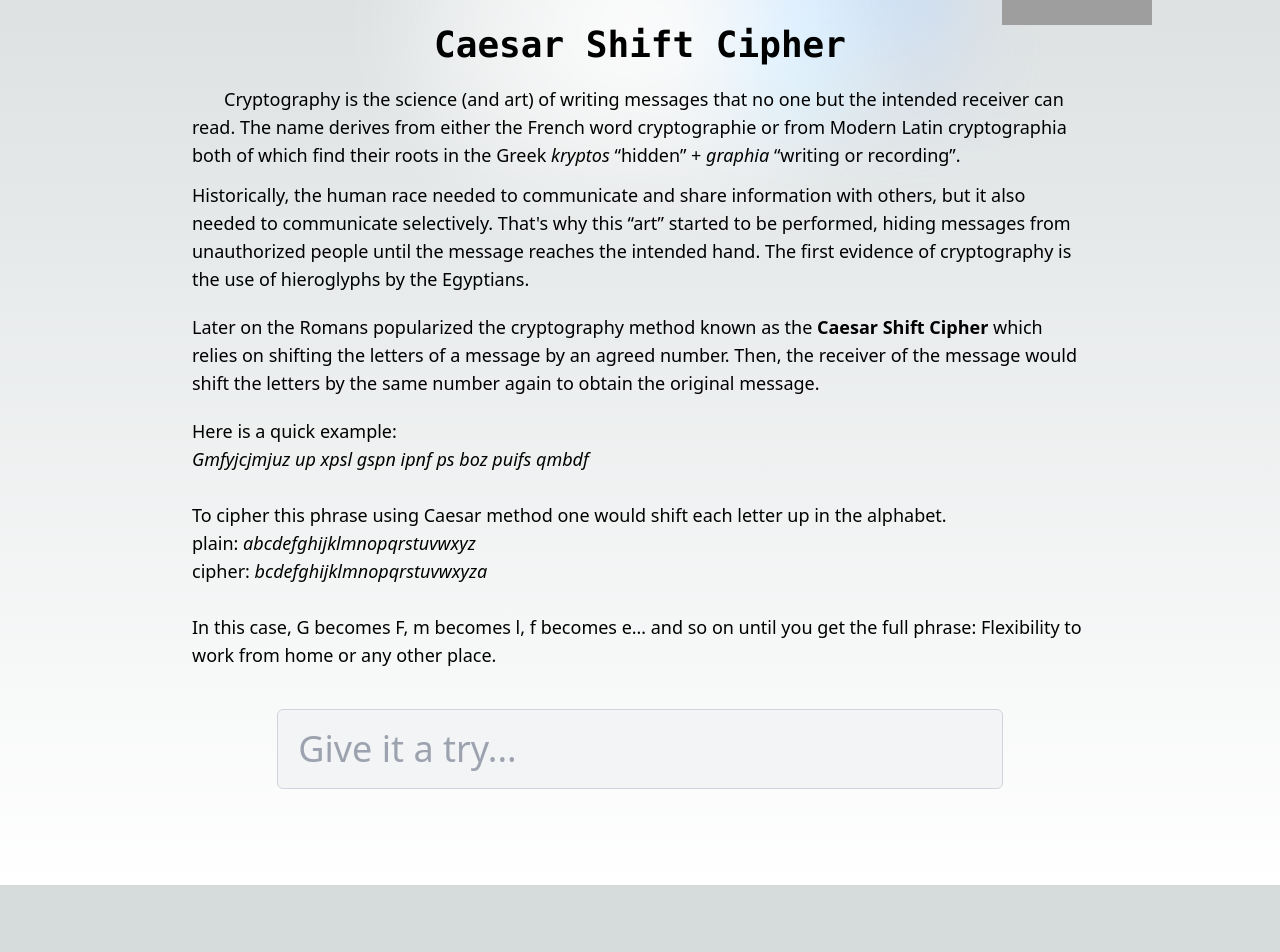
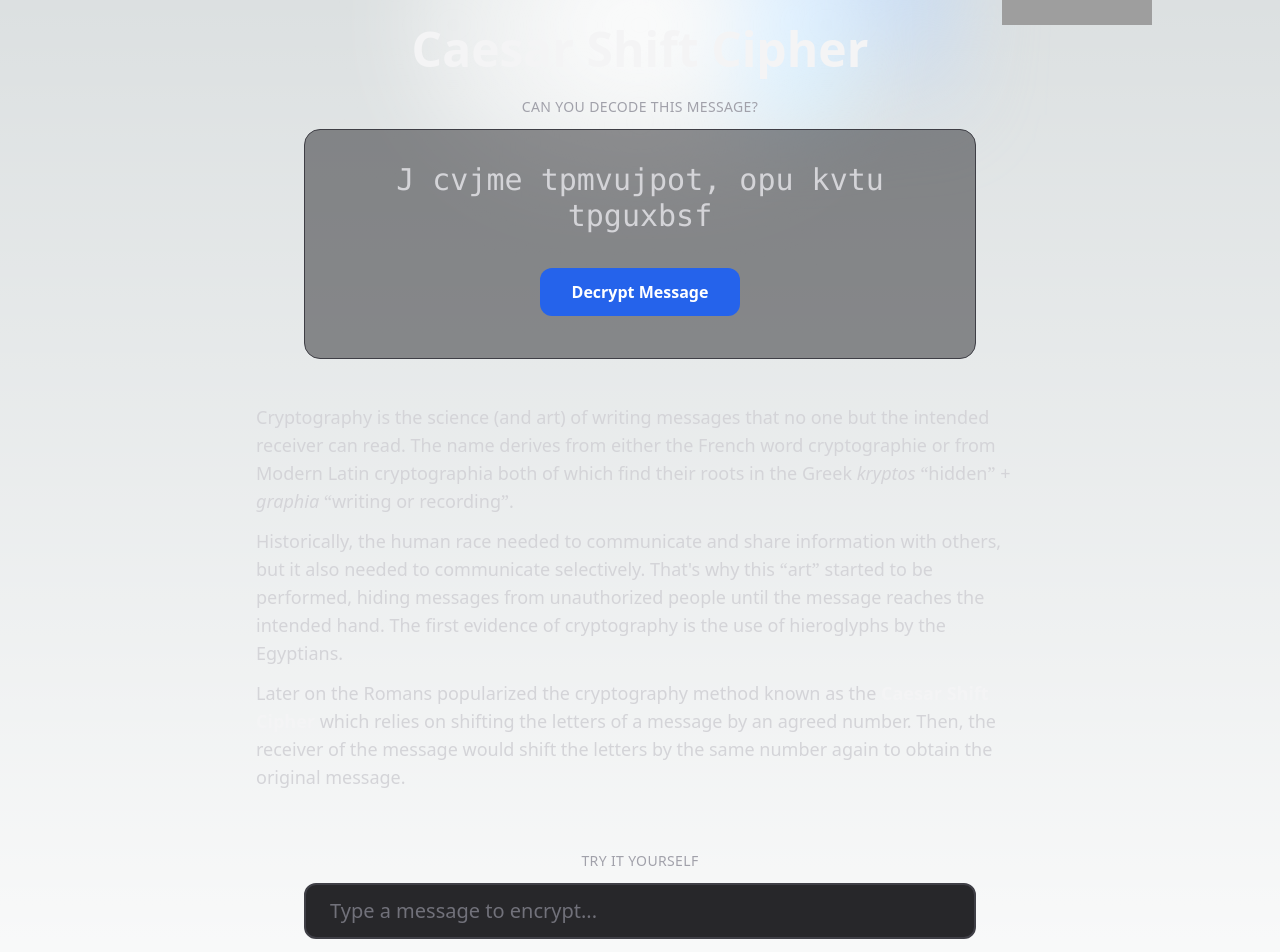
Before and after one commit to fpuglap/ciphers, a Next.js app: page / in a window 1280 px wide. Shown: the part 200-1152 px from the top of the page. Before the commit the page ends 1085 px from the top, so only its background shows below. Built offline with nearby package versions, Linux system fonts and the light colour scheme; grey boxes are pictures that could not be loaded.

Commit message:
Improve cipher component with better UX and Caesar quote

```diff
--- a/app/cipher.tsx
+++ b/app/cipher.tsx
@@ -3,89 +3,184 @@
 import React, { useState } from 'react';
 import { decryptMessage, encryptMessage } from '@/utils/helpers';
 
+const SECRET_MESSAGE = 'J cvjme tpmvujpot, opu kvtu tpguxbsf';
+const DECODED_MESSAGE = 'I build solutions, not just software';
+
 const Cipher = () => {
-  const [encryptedMessage, setEncryptedMessage] = useState('');
-  const [decryptedMessage, setDecryptedMessage] = useState('');
+  const [isRevealed, setIsRevealed] = useState(false);
+  const [userInput, setUserInput] = useState('');
+  const [userEncrypted, setUserEncrypted] = useState('');
+  const [showDecrypted, setShowDecrypted] = useState(false);
 
-  const handleChange = (event: { target: { value: string } }) => {
+  const handleReveal = () => {
+    setIsRevealed(true);
+  };
+
+  const handleUserInput = (event: { target: { value: string } }) => {
     const input = event.target.value;
-    const decrypted = decryptMessage(input, 1);
-    const encrypted = encryptMessage(input, 1);
-    setDecryptedMessage(decrypted);
-    setEncryptedMessage(encrypted);
+    setUserInput(input);
+    setUserEncrypted(encryptMessage(input, 1));
+    setShowDecrypted(false);
   };
 
   return (
     <div className='flex flex-col w-full justify-center items-center'>
-      <h1 className='left-0 flex w-full text-4xl justify-center from-zinc-200 pb-2 dark:from-inherit lg:static lg:w-auto lg:rounded-xl'>
-        <code className='font-mono font-bold'>Caesar Shift Cipher</code>
+      <h1 className='text-4xl md:text-5xl font-bold text-center mb-6 text-zinc-100'>
+        Caesar Shift Cipher
       </h1>
-      <article className='mx-8'>
-        <section className='indent-8 my-3 text-left w-full text-lg lg:max-w-4xl'>
+
+      {/* Secret Message Section */}
+      <div className='w-full max-w-2xl mb-8'>
+        <p className='text-sm uppercase tracking-wide text-zinc-400 mb-3 text-center'>
+          Can you decode this message?
+        </p>
+        <div className='p-8 rounded-2xl bg-zinc-800/50 border border-zinc-700 text-center'>
+          {/* Message */}
+          <div className='grid mb-6'>
+            <span
+              className={`col-start-1 row-start-1 text-2xl md:text-3xl font-mono transition-opacity duration-500 ${
+                isRevealed ? 'opacity-0' : 'opacity-100'
+              } text-zinc-300`}
+            >
+              {SECRET_MESSAGE}
+            </span>
+            <span
+              className={`col-start-1 row-start-1 text-2xl md:text-3xl font-mono transition-opacity duration-500 ${
+                isRevealed ? 'opacity-100' : 'opacity-0'
+              } text-green-400`}
+            >
+              {DECODED_MESSAGE}
+            </span>
+          </div>
+          {/* Buttons */}
+          <div className='grid place-items-center'>
+            <div
+              className={`col-start-1 row-start-1 transition-opacity duration-400 ${
+                !isRevealed ? 'opacity-100' : 'opacity-0 pointer-events-none'
+              }`}
+            >
+              <button
+                onClick={handleReveal}
+                className='px-8 py-3 bg-blue-600 hover:bg-blue-500 text-white font-semibold rounded-xl transition-all duration-200 hover:scale-105 active:scale-95 whitespace-nowrap'
+              >
+                Decrypt Message
+              </button>
+            </div>
+            <div
+              className={`col-start-1 row-start-1 flex flex-col items-center gap-3 transition-opacity duration-400 ${
+                isRevealed ? 'opacity-100' : 'opacity-0 pointer-events-none'
+              }`}
+            >
+              <p className='text-sm text-zinc-500'>
+                Shifted by 1 position: B→A, C→B, D→C...
+              </p>
+              <button
+                onClick={() => setIsRevealed(false)}
+                className='px-4 py-2 text-sm bg-zinc-700 hover:bg-zinc-600 text-zinc-300 rounded-lg transition-colors'
+              >
+                Reset
+              </button>
+            </div>
+          </div>
+        </div>
+      </div>
+
+      {/* Introduction */}
+      <article className='max-w-3xl mb-12 text-zinc-300'>
+        <p className='my-3 text-lg'>
           Cryptography is the science (and art) of writing messages that no one
           but the intended receiver can read. The name derives from either the
           French word cryptographie or from Modern Latin cryptographia both of
-          which find their roots in the Greek <em>kryptos</em> “hidden” +{' '}
-          <em>graphia</em> “writing or recording”.
-        </section>
-        <section className='my-3 w-full text-left text-lg from-zinc-200 pb-2 dark:from-inherit lg:max-w-4xl lg:static lg:w-auto lg:rounded-xl mx-auto'>
+          which find their roots in the Greek <em>kryptos</em>{' '}
+          <span className='font-serif'>&ldquo;</span>hidden<span className='font-serif'>&rdquo;</span> +{' '}
+          <em>graphia</em> <span className='font-serif'>&ldquo;</span>writing or recording<span className='font-serif'>&rdquo;</span>.
+        </p>
+        <p className='my-3 text-lg'>
           Historically, the human race needed to communicate and share
           information with others, but it also needed to communicate
-          selectively. That&apos;s why this “art” started to be performed,
+          selectively. That&apos;s why this <span className='font-serif'>&ldquo;</span>art<span className='font-serif'>&rdquo;</span> started to be performed,
           hiding messages from unauthorized people until the message reaches the
           intended hand. The first evidence of cryptography is the use of
           hieroglyphs by the Egyptians.
-        </section>
-        <section className='my-3 w-full text-left text-lg from-zinc-200 pb-2 dark:from-inherit lg:max-w-4xl lg:static lg:w-auto lg:rounded-xl mx-auto'>
+        </p>
+        <p className='my-3 text-lg'>
           Later on the Romans popularized the cryptography method known as the{' '}
-          <strong>Caesar Shift Cipher</strong> which relies on shifting the
+          <strong className='text-zinc-100'>Caesar Shift Cipher</strong> which relies on shifting the
           letters of a message by an agreed number. Then, the receiver of the
           message would shift the letters by the same number again to obtain the
           original message.
-        </section>
-        <section className='my-3 w-full text-left text-lg from-zinc-200 pb-2 dark:from-inherit lg:max-w-4xl lg:static lg:w-auto lg:rounded-xl mx-auto'>
-          Here is a quick example: <br />
-          <em>Gmfyjcjmjuz up xpsl gspn ipnf ps boz puifs qmbdf</em>
-          <br />
-          <br />
-          To cipher this phrase using Caesar method one would shift each letter
-          up in the alphabet. <br />
-          plain: <em>abcdefghijklmnopqrstuvwxyz</em>
-          <br />
-          cipher: <em>bcdefghijklmnopqrstuvwxyza</em>
-          <br />
-          <br />
-          In this case, G becomes F, m becomes l, f becomes e… and so on until
-          you get the full phrase: Flexibility to work from home or any other
-          place.
-        </section>
+        </p>
       </article>
-      <input
-        className='flex justify-center items-center w-full h-20 text-4xl px-5 py-2 mt-5 rounded-md border focus:outline-none focus:ring focus:border-[#0141ff]  border-gray-300 bg-gray-100 dark:border-neutral-700 dark:bg-neutral-600 dark:bg-opacity-30 leading-tight lg:w-8/12'
-        type='text'
-        placeholder='Give it a try...'
-        onChange={handleChange}
-      />
-      {decryptedMessage && (
-        <>
-          <p className='fixed left-0 flex w-full mt-20 text-4xl justify-center from-zinc-200 pb-3 dark:from-inherit lg:static lg:w-auto lg:rounded-xl'>
-            <code className='font-mono'>Decrypted message</code>
+
+      {/* Try it yourself section */}
+      <div className='w-full max-w-2xl'>
+        <p className='text-sm uppercase tracking-wide text-zinc-400 mb-3 text-center'>
+          Try it yourself
+        </p>
+        <input
+          className='w-full h-14 text-xl px-6 py-4 rounded-xl border-2 transition-all duration-200 focus:outline-none focus:ring-4 focus:ring-blue-500/30 focus:border-blue-500 border-zinc-700 bg-zinc-800 text-zinc-100 placeholder:text-zinc-500'
+          type='text'
+          placeholder='Type a message to encrypt...'
+          value={userInput}
+          onChange={handleUserInput}
+        />
+        <div
+          className={`mt-4 p-6 rounded-xl bg-blue-900/30 border border-blue-800 transition-all duration-300 ${
+            userEncrypted
+              ? 'opacity-100 translate-y-0'
+              : 'opacity-0 -translate-y-2 pointer-events-none h-0 p-0 mt-0 overflow-hidden'
+          }`}
+        >
+          <p className='text-sm font-semibold text-blue-400 uppercase tracking-wide mb-2'>
+            Encrypted (shift +1)
           </p>
-          <p className='fixed left-0 flex w-full mx-10 text-4xl justify-center border-b border-gray-300 bg-gradient-to-b from-zinc-200 pb-6 pt-8 backdrop-blur-2xl dark:border-neutral-800 dark:bg-zinc-800/30 dark:from-inherit lg:static lg:w-auto lg:rounded-xl lg:border lg:bg-gray-200 lg:p-4 lg:dark:bg-zinc-800/30'>
-            {decryptedMessage}
+          <p className='text-xl md:text-2xl font-mono text-blue-100 break-words max-h-32 overflow-y-auto'>
+            {userEncrypted || '\u00A0'}
           </p>
-        </>
-      )}
-      {encryptedMessage && (
-        <>
-          <p className='fixed left-0 flex w-full mt-20 text-4xl justify-center from-zinc-200 pb-3 dark:from-inherit lg:static lg:w-auto lg:rounded-xl'>
-            <code className='font-mono'>Encrypted message</code>
+          <button
+            onClick={() => setShowDecrypted(!showDecrypted)}
+            className='mt-4 px-4 py-2 text-sm bg-zinc-700 hover:bg-zinc-600 text-zinc-200 rounded-lg transition-colors'
+          >
+            {showDecrypted ? 'Hide' : 'Decrypt to verify'}
+          </button>
+          <div
+            className={`mt-3 p-4 rounded-lg bg-green-900/30 border border-green-800 transition-all duration-300 ${
+              showDecrypted
+                ? 'opacity-100'
+                : 'opacity-0 h-0 p-0 mt-0 overflow-hidden pointer-events-none'
+            }`}
+          >
+            <p className='text-sm font-semibold text-green-400 uppercase tracking-wide mb-1'>
+              Decrypted back
+            </p>
+            <p className='text-lg font-mono text-green-100 max-h-32 overflow-y-auto'>
+              {decryptMessage(userEncrypted, 1)}
+            </p>
+          </div>
+        </div>
+      </div>
+
+      {/* About section - collapsed */}
+      <details className='w-full max-w-2xl mt-12 group'>
+        <summary className='cursor-pointer text-zinc-400 hover:text-zinc-300 text-center transition-colors duration-200'>
+          Learn more about Caesar Cipher
+        </summary>
+        <article className='mt-4 text-zinc-400 text-base space-y-4 animate-fade-in'>
+          <p>
+            The <strong className='text-zinc-300'>Caesar Shift Cipher</strong> is one of the oldest encryption techniques,
+            used by Julius Caesar to protect military messages. It works by shifting each letter
+            in the alphabet by a fixed number of positions.
           </p>
-          <p className='fixed left-0 flex w-full mx-10 text-4xl justify-center border-b border-gray-300 bg-gradient-to-b from-zinc-200 pb-6 pt-8 backdrop-blur-2xl dark:border-neutral-800 dark:bg-zinc-800/30 dark:from-inherit lg:static lg:w-auto lg:rounded-xl lg:border lg:bg-gray-200 lg:p-4 lg:dark:bg-zinc-800/30'>
-            {encryptedMessage}
+          <p>
+            For example, with a shift of 1: A becomes B, B becomes C, and so on.
+            To decrypt, simply shift in the opposite direction.
           </p>
-        </>
-      )}
+          <p className='italic text-zinc-500 mt-4 text-right'>
+            <span className='font-serif'>&ldquo;</span>Fere libenter homines id quod volunt credunt.<span className='font-serif'>&rdquo;</span>
+            <span className='block text-sm mt-1'>— Julius Caesar</span>
+          </p>
+        </article>
+      </details>
     </div>
   );
 };
```
Also changed, not shown: utils/helpers.tsx (+17 -24 lines).
